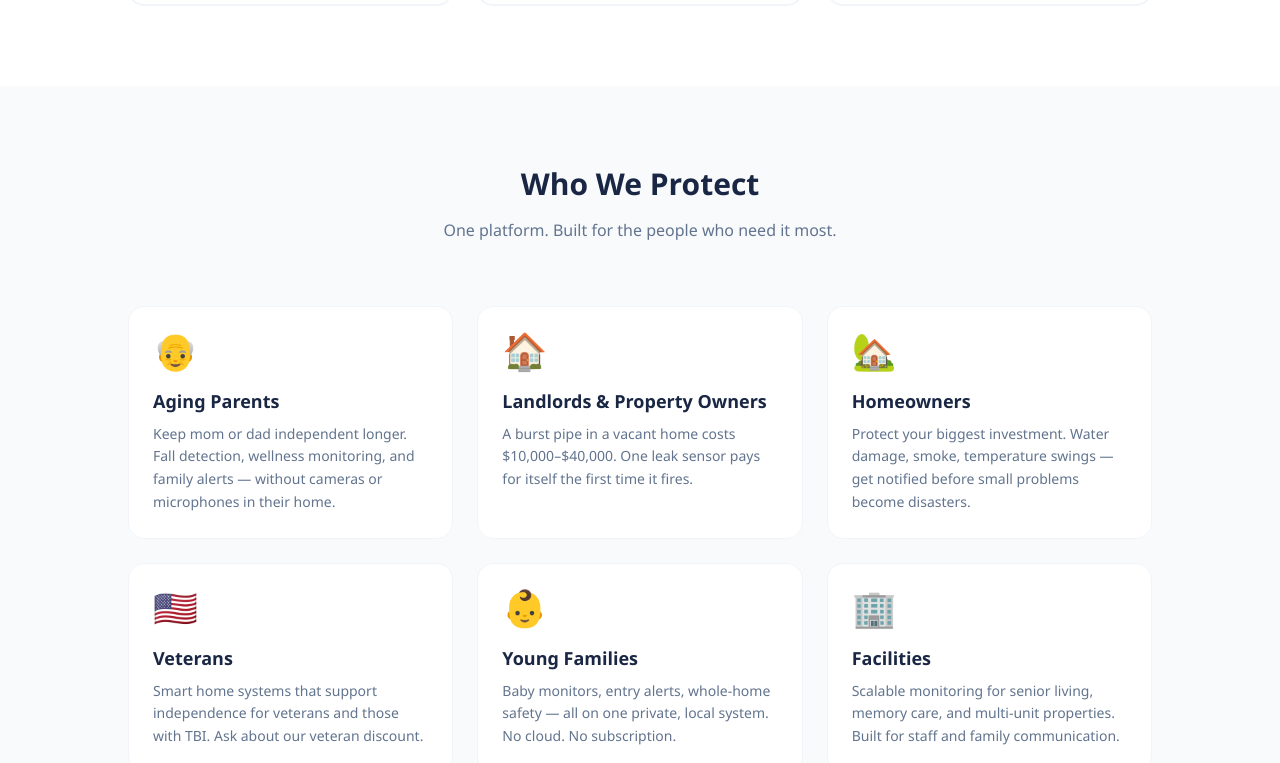
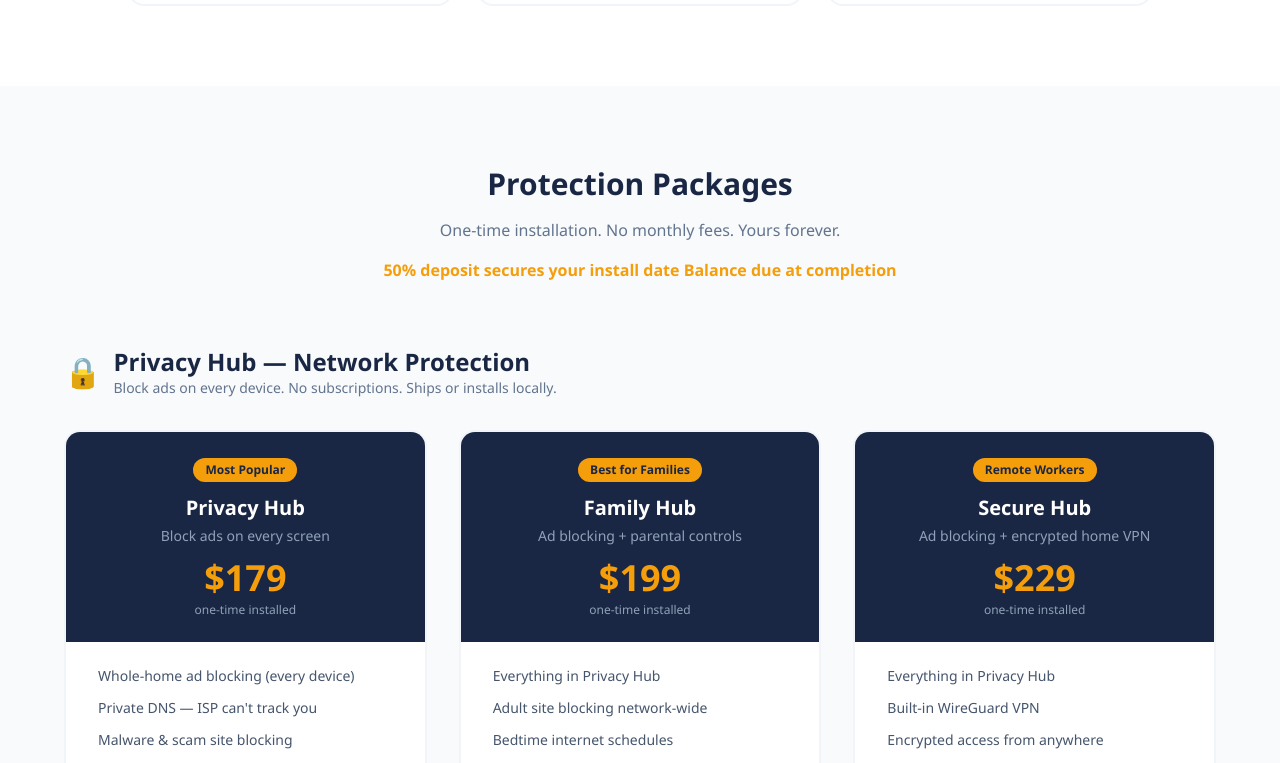
Before and after one commit to tompeezy/getnotified, a Next.js app: page / in a window 1280 px wide. Shown: the part 3337-4100 px from the top of the page. Built offline with nearby package versions, Linux system fonts and the light colour scheme.

Commit message:
Remove duplicate Who We Protect section

```diff
--- a/app/page.tsx
+++ b/app/page.tsx
@@ -5,7 +5,7 @@ import Packages from "@/components/Packages"
 import Privacy from "@/components/Privacy"
 import Veteran from "@/components/Veteran"
 import HowItWorks from "@/components/HowItWorks"
-import WhoWeProtect from "@/components/WhoWeProtect"
+
 import Testimonials from "@/components/Testimonials"
 import DamageCalculator from "@/components/DamageCalculator"
 import LocalTrust from "@/components/LocalTrust"
@@ -20,7 +20,7 @@ export default function Home() {
       <DamageRisk/>
       <HowItWorks/>
       <Markets/>
-      <WhoWeProtect/>
+
       <Packages/>
       <DamageCalculator/>
       <Privacy/>
```
